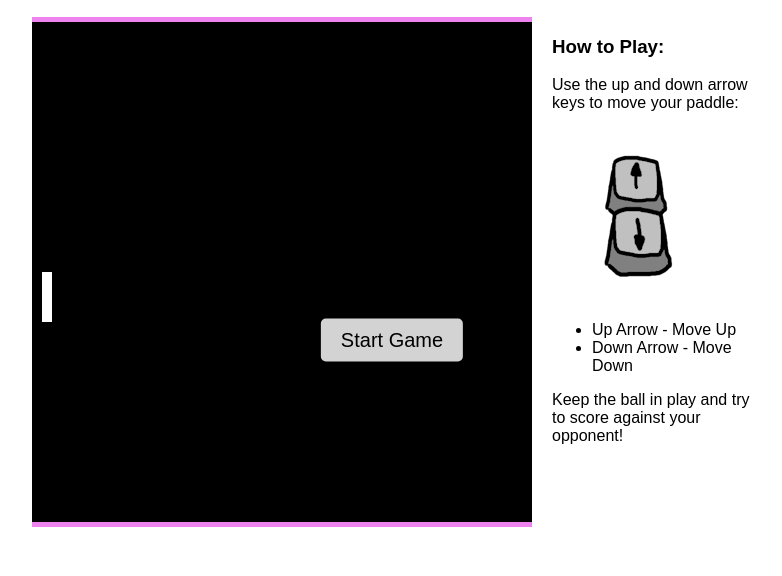
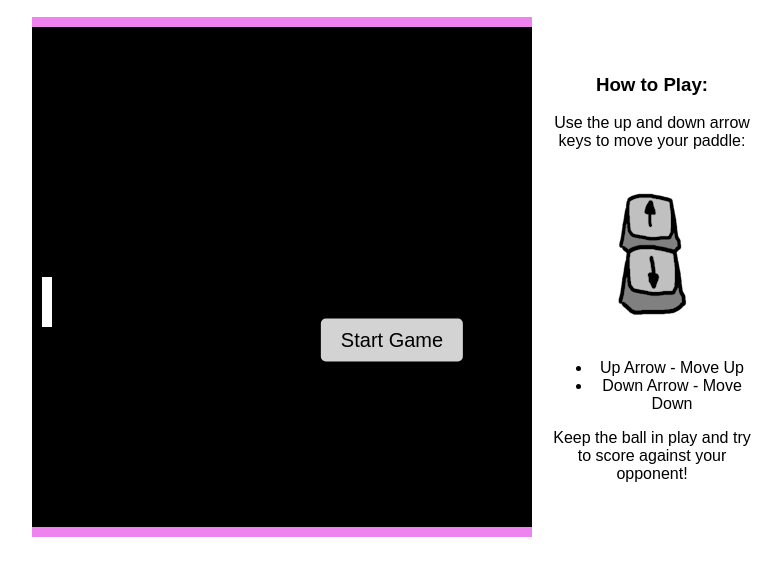
Before and after one commit to MaxPog/minigame-mainpage, a plain HTML site: page PONG/index.html in a window 1280 px wide. Shown: the part 60-636 px from the top of the page, without its empty margins (248-1030 px from the left). Drawn offline with Linux system fonts and the light colour scheme.

Commit message:
Add files via upload

```diff
--- a/MINESWEEPER/minesweeper.css
+++ b/MINESWEEPER/minesweeper.css
@@ -13,7 +13,7 @@ body {
 #board {
     width: 400px;
     height: 400px;
-    border: 2px solid black;
+    border: 10px solid burlywood;
     background-color: lightgrey;
     display: flex;
     flex-wrap: wrap;
@@ -21,7 +21,7 @@ body {
 
 #instructions {
     margin-left: 20px;
-    text-align: left;
+    text-align: center;
     max-width: 200px;
     flex-shrink: 0;
 }
--- a/PONG/pong.css
+++ b/PONG/pong.css
@@ -5,21 +5,21 @@ body {
 
 #game-container {
     display: flex;
-    align-items: flex-start;
+    align-items: center;
     justify-content: center;
     margin-top: 20px;
 }
 
 #board {
     background-color: black;
-    border-top: 5px solid violet;
-    border-bottom: 5px solid violet;
+    border-top: 10px solid violet;
+    border-bottom: 10px solid violet;
     display: inline-block;
 }
 
 #instructions {
     margin-left: 20px;
-    text-align: left;
+    text-align: center;
     max-width: 200px;
     flex-shrink: 0;
 }
--- a/SNAKEGAME/snake.css
+++ b/SNAKEGAME/snake.css
@@ -24,7 +24,7 @@ body {
 
 #instructions {
     margin-left: 20px;
-    text-align: left;
+    text-align: center;
     max-width: 200px;
     flex-shrink: 0;
 }
```
